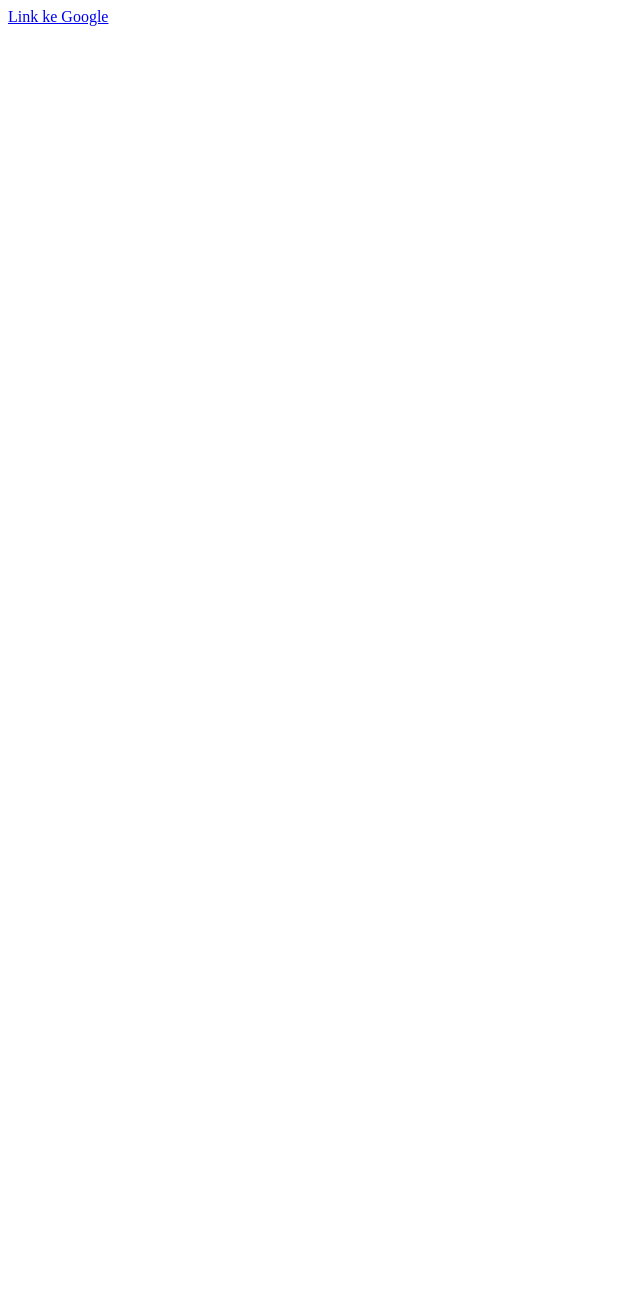
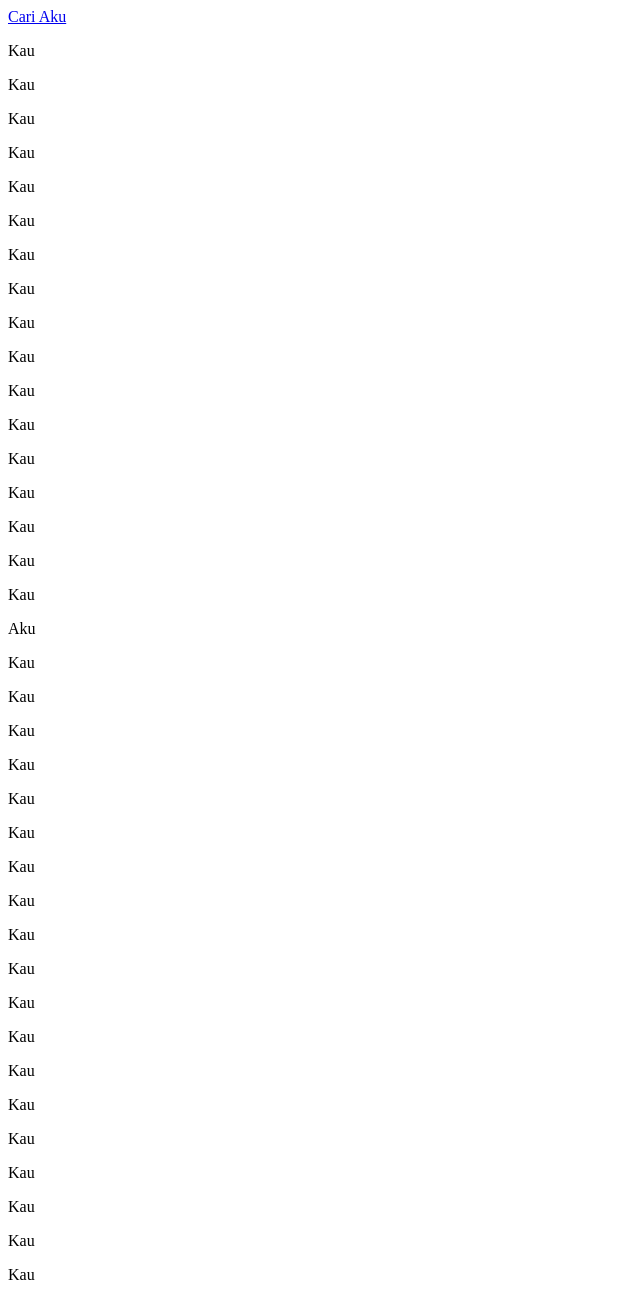
Before and after one commit to NurRozaqiUmam/revou, a plain HTML site: page index.html in a window 1280 px wide. Shown: the whole page, without its empty margins (0-640 px from the left). Before the commit the page ends 800 px from the top, so only its background shows below. Drawn offline with Linux system fonts and the light colour scheme.

Commit message:
update9
update9

```diff
--- a/index.html
+++ b/index.html
@@ -10,7 +10,45 @@
 </head>
     <body>
 
-       <a href="https://www.google.com/" target="_blank">Link ke Google</a>
+       <a href="#cari-aku">Cari Aku</a>
+
+       <p>Kau</p>
+       <p>Kau</p>
+       <p>Kau</p>
+       <p>Kau</p>
+       <p>Kau</p>
+       <p>Kau</p>
+       <p>Kau</p>
+       <p>Kau</p>
+       <p>Kau</p>
+       <p>Kau</p>
+       <p>Kau</p>
+       <p>Kau</p>
+       <p>Kau</p>
+       <p>Kau</p>
+       <p>Kau</p>
+       <p>Kau</p>
+       <p>Kau</p>
+       <p id="cari-aku">Aku</p>
+       <p>Kau</p>
+       <p>Kau</p>
+       <p>Kau</p>
+       <p>Kau</p>
+       <p>Kau</p>
+       <p>Kau</p>
+       <p>Kau</p>
+       <p>Kau</p>
+       <p>Kau</p>
+       <p>Kau</p>
+       <p>Kau</p>
+       <p>Kau</p>
+       <p>Kau</p>
+       <p>Kau</p>
+       <p>Kau</p>
+       <p>Kau</p>
+       <p>Kau</p>
+       <p>Kau</p>
+       <p>Kau</p>
             <!--Ini Komentar-->
     </body>
 </html>
```
